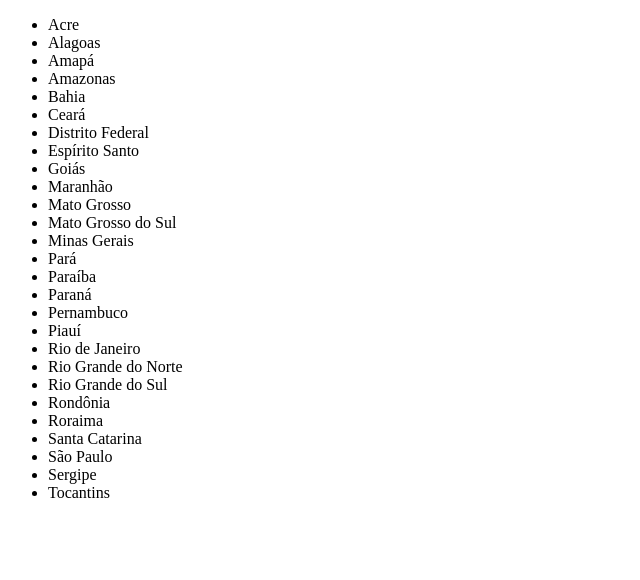
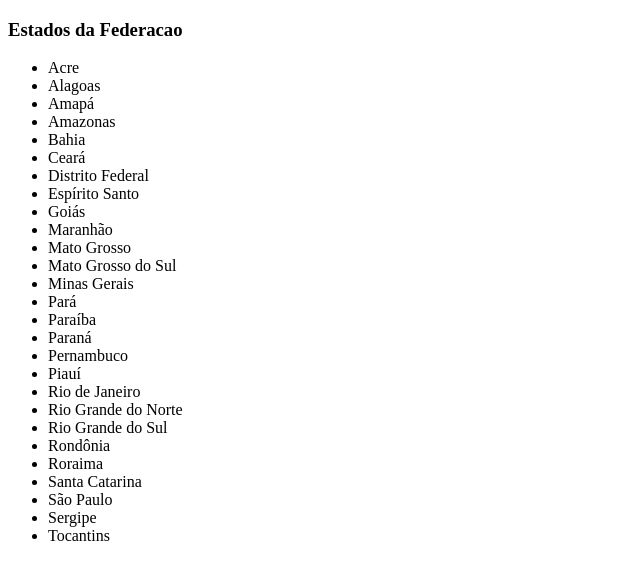
Before and after one commit to arthurfsantos27-crypto/Estados-da-Federacao, a plain HTML site: page index.html in a window 1280 px wide. Shown: the whole page, without its empty margins (0-640 px from the left). Drawn offline with Linux system fonts and the light colour scheme.

Commit message:
Estados 2

```diff
--- a/index.html
+++ b/index.html
@@ -6,6 +6,8 @@
     <title>Estados da Federacao</title>
 </head>
 <body>
+
+<h3>Estados da Federacao</h3>
 <ul>
 <li>Acre</li>
 <li>Alagoas</li>
```
